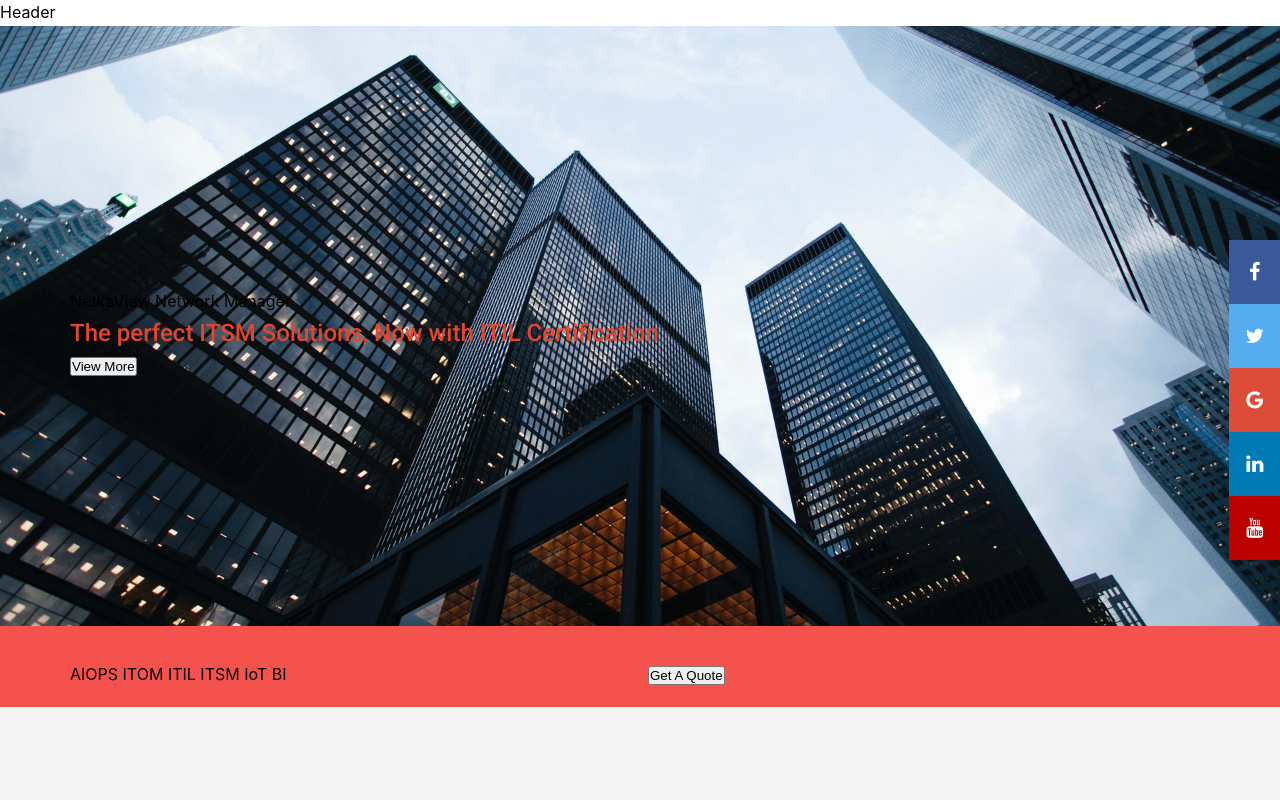
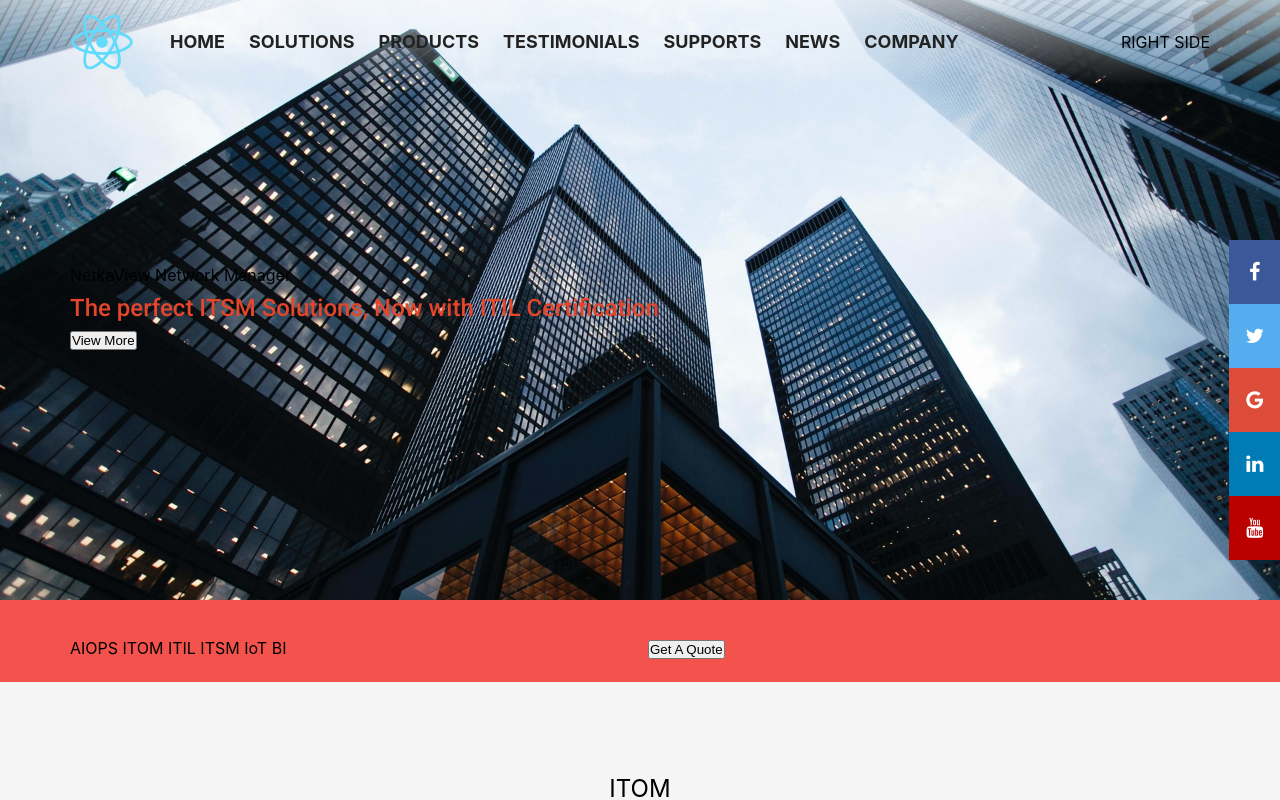
Before and after one commit to Manopaemsiri/web-react, a React (Create React App) app: page / in a window 1280 px wide. Shown: the top 800 px of the page. Built offline with nearby package versions, Linux system fonts and the light colour scheme.

Commit message:
Update nav css

```diff
--- /dev/null
+++ b/public/assets/css/nav.css
@@ -0,0 +1,34 @@
+
+/* Topnav */
+nav.topnav{
+  position:fixed; top:0; left:0; width:100%; z-index:90;
+  background-image:linear-gradient(to bottom,rgba(255,255,255,.6),rgba(255,255,255,0));
+  transition:background .25s;
+}
+nav.topnav.sticky{background:#ffffff;}
+nav.topnav .topnav-wrapper{
+  position:relative; display:flex; align-items:center; justify-content:space-between;
+}
+
+nav.topnav .block-left{display:flex; align-items:center;}
+nav.topnav .logo{display:block; margin:0 1.5rem 0 0;}
+nav.topnav .logo > img{display:block; height:4rem; width:auto;}
+nav.topnav .menu-container{display:flex; align-items:center;}
+nav.topnav .menu{position:relative; padding:1.75rem .75rem;}
+nav.topnav .menu > a{
+  font-size:1.125rem; font-weight:700; color:#222222;
+}
+nav.topnav .menu:hover > a{color:#e5452b;}
+
+nav.topnav .menu > .dropdown{
+  position:absolute; top:calc(100% + .5rem); left:0; min-width:14rem;
+  border-radius:.25rem; opacity:0; pointer-events:none; background:#ffffff;
+  transition:opacity .25s, top .25s;
+}
+nav.topnav .menu:hover > .dropdown{top:100%; opacity:1; pointer-events:auto;}
+
+
+/* Sidenav */
+
+
+/* Footer */
--- a/public/index.html
+++ b/public/index.html
@@ -27,8 +27,9 @@
   -->
   <title>React App</title>
 
+  <link rel="stylesheet" href="%PUBLIC_URL%/assets/css/grid.css" />
   <link rel="stylesheet" href="%PUBLIC_URL%/assets/css/style.css" />
-  <link rel="stylesheet" href="%PUBLIC_URL%/assets/css/grid.css" />
+  <link rel="stylesheet" href="%PUBLIC_URL%/assets/css/nav.css" />
   <link rel="stylesheet" href="%PUBLIC_URL%/assets/css/blocks.css" />
   <link rel="stylesheet" href="%PUBLIC_URL%/assets/css/custom.css" />
 </head>
--- a/src/components/Header.js
+++ b/src/components/Header.js
@@ -1,8 +1,116 @@
+import { useState, useEffect } from 'react';
+import { Link } from 'react-router-dom';
+
 
 function Header() {
+	const [offsetY, setOffsetY] = useState(0);
+
+  /* eslint-disable */
+	useEffect(() => {
+		setOffsetY(window.pageYOffset);
+		const handleScroll = () => {
+			setOffsetY(window.pageYOffset);
+		}
+		window.addEventListener('scroll', handleScroll);
+		return function cleanup() {
+      window.removeEventListener('scroll', handleScroll);
+    };
+  }, []);
+  /* eslint-enable */
+
   return (
     <>
-      Header
+      <nav className={`topnav ${offsetY > 50? 'sticky': ''}`}>
+        <div className="container">
+          <div className="topnav-wrapper">
+
+            <div className="block-left">
+              <Link className="logo" to="/">
+                <img src="/assets/img/logo.png" alt="App Logo" />
+              </Link>
+              <div className="menu-container">
+                <div className="menu">
+                  <Link to="/">HOME</Link>
+                </div>
+
+                <div className="menu">
+                  <Link to="/solutions">SOLUTIONS</Link>
+                  <div className="dropdown">
+                    <div className="submenu-container">
+                      <div className="submenu">
+                        <Link to="/">Section 1</Link>
+                      </div>
+                      <div className="submenu">
+                        <Link to="/">Section 2</Link>
+                      </div>
+                      <div className="submenu">
+                        <Link to="/">Section 3</Link>
+                      </div>
+                      <div className="submenu">
+                        <Link to="/">Section 4</Link>
+                      </div>
+                    </div>
+                  </div>
+                </div>
+
+                <div className="menu">
+                  <Link to="/products">PRODUCTS</Link>
+                  <div className="dropdown">
+                    <div className="submenu-container">
+                      <div className="submenu">
+                        <Link to="/">Section 1</Link>
+                      </div>
+                      <div className="submenu">
+                        <Link to="/">Section 2</Link>
+                      </div>
+                      <div className="submenu">
+                        <Link to="/">Section 3</Link>
+                      </div>
+                      <div className="submenu">
+                        <Link to="/">Section 4</Link>
+                      </div>
+                    </div>
+                  </div>
+                </div>
+                <div className="menu">
+                  <Link to="/testimonials">TESTIMONIALS</Link>
+                  <div className="dropdown">
+                    <div className="submenu-container">
+                      <div className="submenu">
+                        <Link to="/">Section 1</Link>
+                      </div>
+                      <div className="submenu">
+                        <Link to="/">Section 2</Link>
+                      </div>
+                      <div className="submenu">
+                        <Link to="/">Section 3</Link>
+                      </div>
+                      <div className="submenu">
+                        <Link to="/">Section 4</Link>
+                      </div>
+                    </div>
+                  </div>
+                </div>
+                <div className="menu">
+                  <Link to="/supports">SUPPORTS</Link>
+                </div>
+                <div className="menu">
+                  <Link to="/news">NEWS</Link>
+                </div>
+                <div className="menu">
+                  <Link to="/company">COMPANY</Link>
+                </div>
+              </div>
+            </div>
+
+            <div className="block-right">
+              RIGHT SIDE
+            </div>
+
+          </div>
+        </div>
+      </nav>
+      <div className="topnav-spacer"></div>
     </>
   );
 }
```
Also changed, not shown: public/assets/img/logo.png (added).
